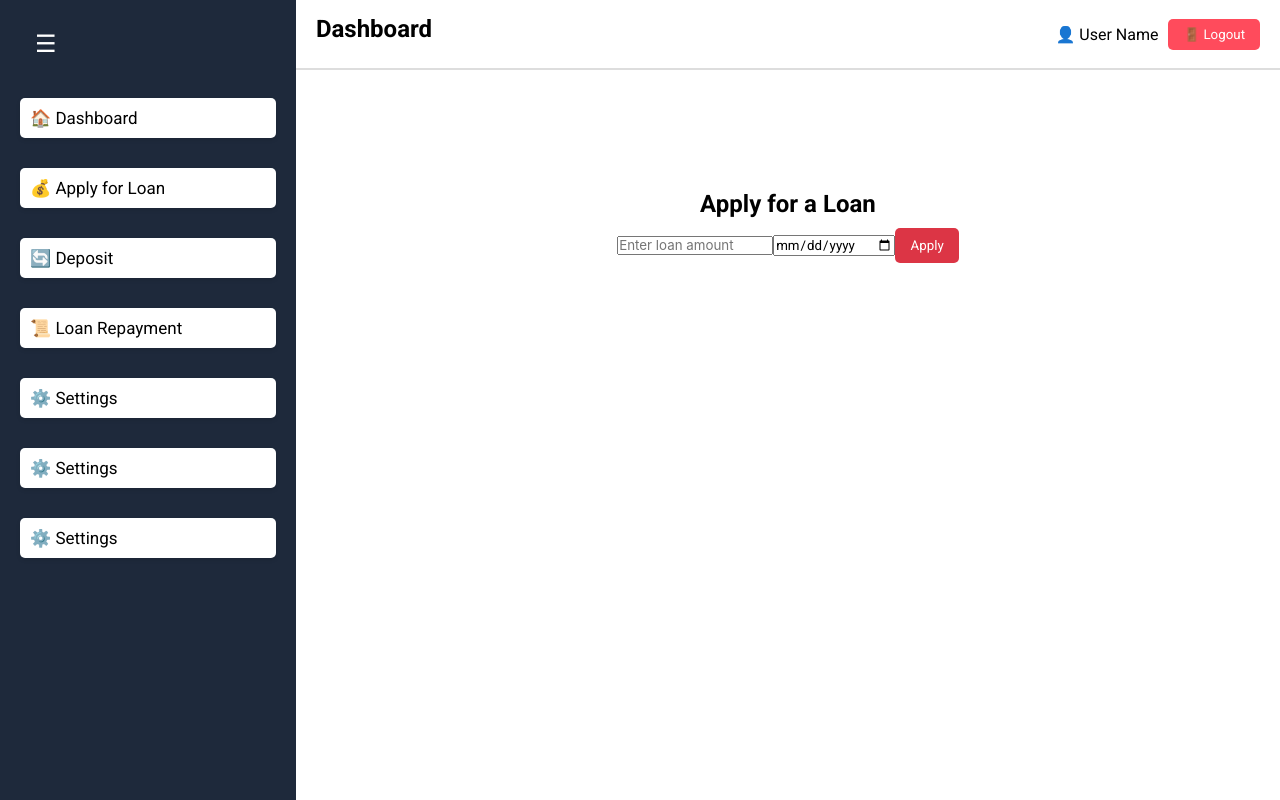
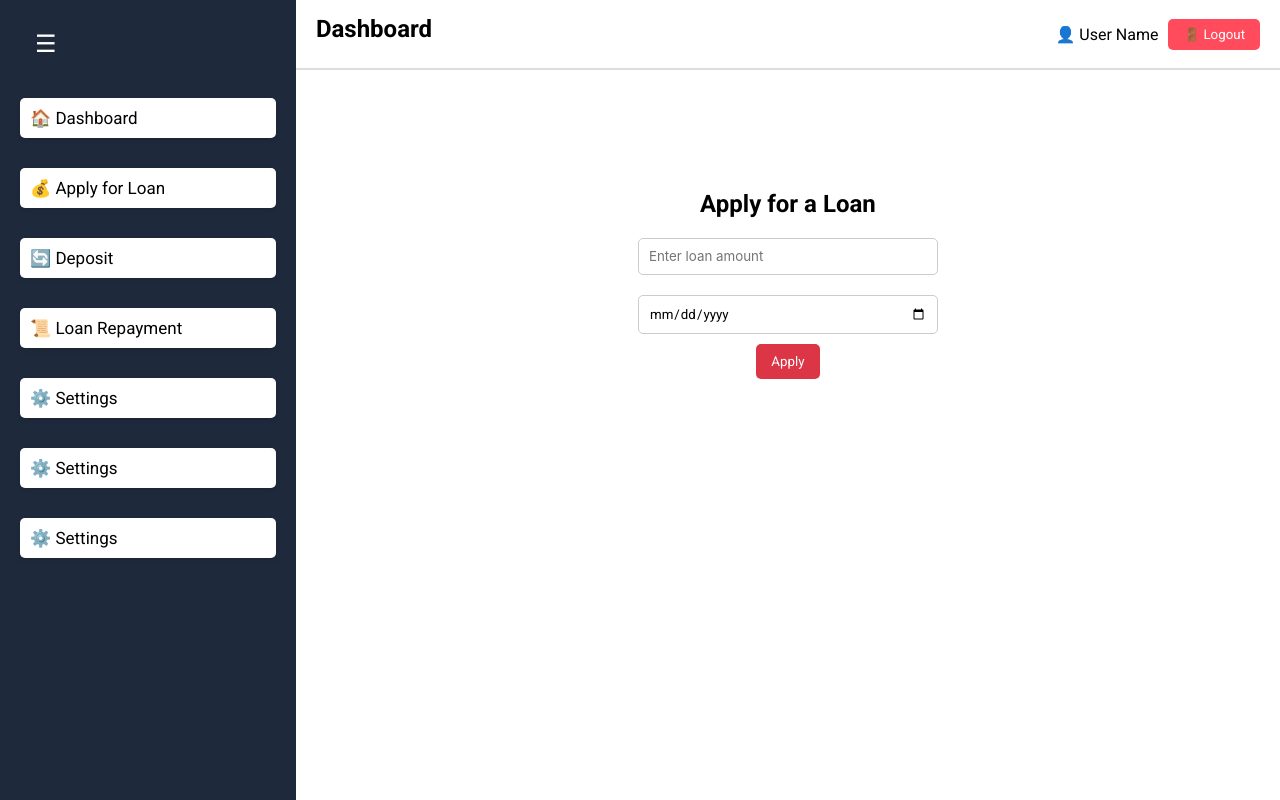
Before and after one commit to Daniel24356/LoanAppFrontend, a React (Vite) app: page /dashboard/applyLoan in a window 1280 px wide. Built offline with nearby package versions, Linux system fonts and the light colour scheme.

Commit message:
uncommented applyLoan.css

```diff
--- a/src/UserDashboard/ApplyLoan.css
+++ b/src/UserDashboard/ApplyLoan.css
@@ -5,13 +5,13 @@
     padding: 20px;
     margin-top: 100px;
   }
-  /* .apply-input{
+  .apply-input{
     width: 300px;
     padding: 10px;
     margin: 10px 0;
     border: 1px solid #ccc;
     border-radius: 5px;
-  } */
+  }
 
   button {
     padding: 10px 15px;
```
